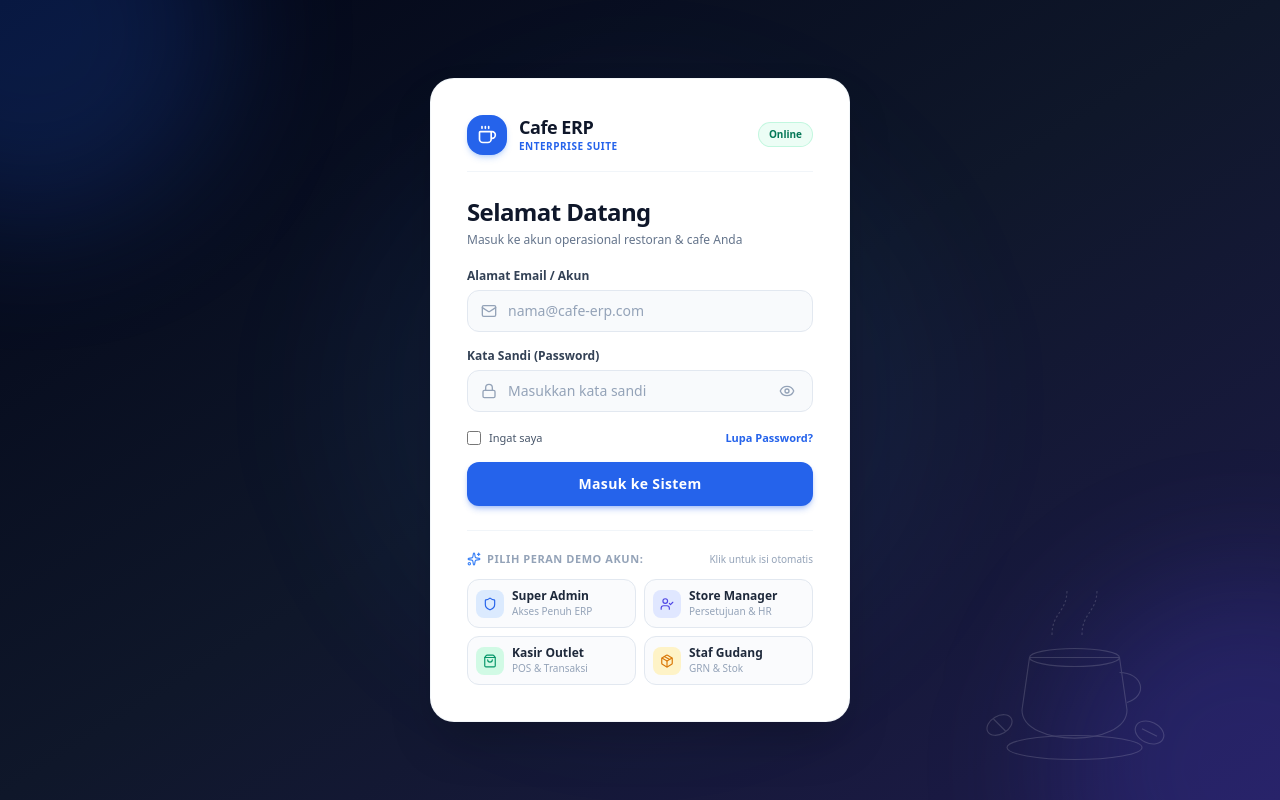
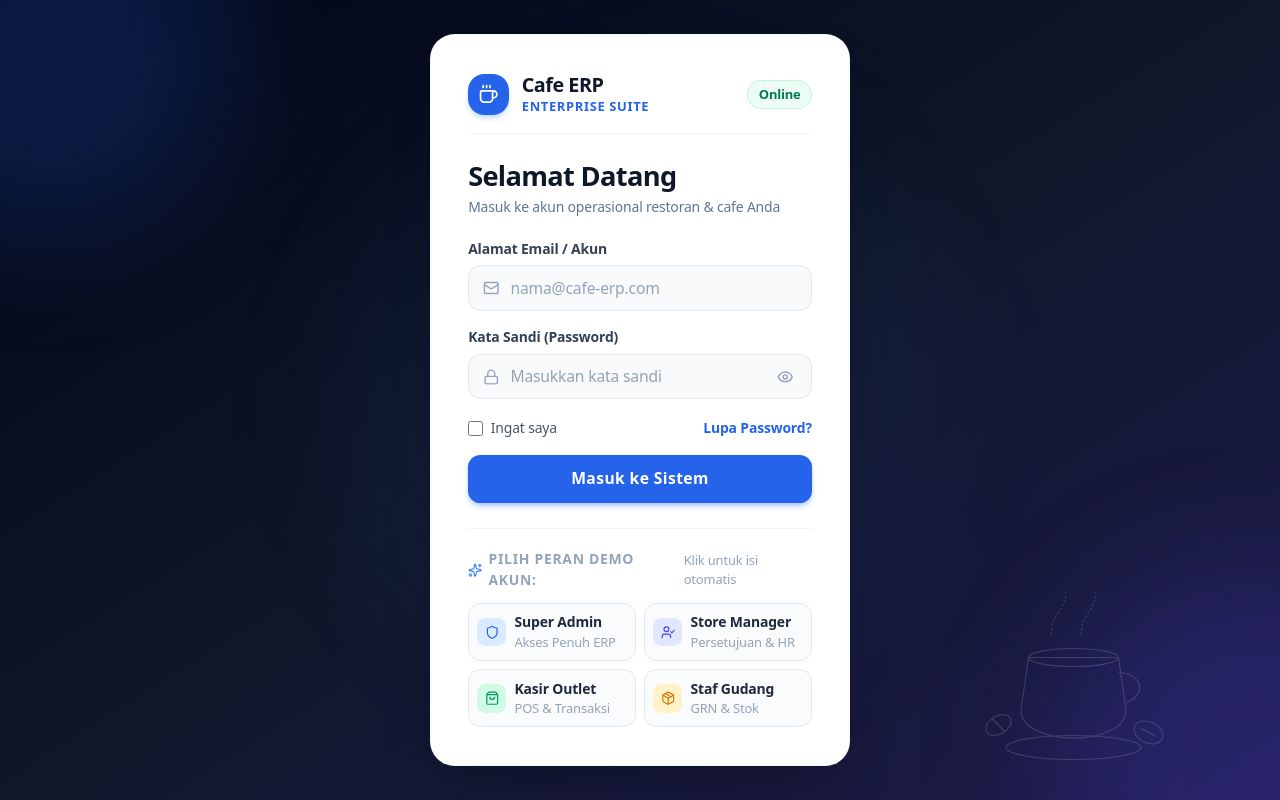
Before and after one commit to zrahmatullah/erp_management_system, a Vue app in the folder frontend/: page /login in a window 1280 px wide. Built offline with nearby package versions, Linux system fonts and the light colour scheme.

Commit message:
style(ui): increase global core scale for typography, buttons, and form controls

```diff
--- a/frontend/src/App.vue
+++ b/frontend/src/App.vue
@@ -1,5 +1,5 @@
 <template>
-  <n-config-provider>
+  <n-config-provider :theme-overrides="themeOverrides">
     <n-notification-provider>
       <n-message-provider>
         <n-dialog-provider>
@@ -13,7 +13,21 @@
 </template>
 
 <script setup lang="ts">
-import { NConfigProvider, NNotificationProvider, NMessageProvider, NDialogProvider } from 'naive-ui'
+import { NConfigProvider, NNotificationProvider, NMessageProvider, NDialogProvider, type GlobalThemeOverrides } from 'naive-ui'
 import ToastContainer from '@/components/common/ToastContainer.vue'
 import GlobalDialogContainer from '@/components/common/GlobalDialogContainer.vue'
+
+const themeOverrides: GlobalThemeOverrides = {
+  common: {
+    fontSize: '14.5px',
+    fontSizeMedium: '14.5px',
+    fontSizeLarge: '16px',
+    heightMedium: '38px',
+    heightLarge: '42px',
+    borderRadius: '12px',
+    primaryColor: '#2563EB',
+    primaryColorHover: '#1D4ED8',
+    primaryColorPressed: '#1E40AF'
+  }
+}
 </script>
--- a/frontend/src/style.css
+++ b/frontend/src/style.css
@@ -3,7 +3,49 @@
 @tailwind utilities;
 
 @layer base {
+  html {
+    font-size: 16.5px;
+    -webkit-font-smoothing: antialiased;
+    -moz-osx-font-smoothing: grayscale;
+    text-rendering: optimizeLegibility;
+  }
+
   body {
-    @apply bg-slate-50 text-slate-900 antialiased font-sans m-0 p-0;
+    @apply bg-slate-50 text-slate-900 antialiased font-sans m-0 p-0 text-sm;
+    letter-spacing: -0.011em;
+  }
+
+  /* Form Controls Ergonomic Touch & Click Scale */
+  input:not([type="checkbox"]):not([type="radio"]),
+  select,
+  textarea {
+    @apply text-sm transition-all;
+    line-height: 1.45;
+  }
+
+  input:not([type="checkbox"]):not([type="radio"]),
+  select {
+    min-height: 2.5rem; /* ~41px comfortable height */
+  }
+
+  /* Button ergonomics: Ensure touch/click targets are never cramped */
+  button.cursor-pointer:not(.p-1):not(.p-1\.5):not(.p-0):not(.p-0\.5) {
+    min-height: 2.375rem; /* ~39px */
   }
 }
+
+@layer utilities {
+  /* Prevent microscopic pixel text across legacy badges and tags */
+  .text-\[9px\] {
+    font-size: 0.725rem !important; /* ~12px */
+    line-height: 1rem !important;
+  }
+  .text-\[10px\] {
+    font-size: 0.785rem !important; /* ~13px */
+    line-height: 1.15rem !important;
+  }
+  .text-\[11px\] {
+    font-size: 0.845rem !important; /* ~14px */
+    line-height: 1.25rem !important;
+  }
+}
--- a/frontend/tailwind.config.js
+++ b/frontend/tailwind.config.js
@@ -6,6 +6,16 @@ export default {
   ],
   theme: {
     extend: {
+      fontSize: {
+        '2xs': ['0.75rem', { lineHeight: '1rem' }],       // ~12.5px
+        'xs': ['0.845rem', { lineHeight: '1.25rem' }],    // ~14px (upscaled from 12px)
+        'sm': ['0.95rem', { lineHeight: '1.4rem' }],      // ~15.7px (upscaled from 14px)
+        'base': ['1.0625rem', { lineHeight: '1.65rem' }], // ~17.5px (upscaled from 16px)
+        'lg': ['1.2rem', { lineHeight: '1.75rem' }],      // ~19.8px (upscaled from 18px)
+        'xl': ['1.375rem', { lineHeight: '1.875rem' }],   // ~22.7px (upscaled from 20px)
+        '2xl': ['1.65rem', { lineHeight: '2.1rem' }],     // ~27.2px (upscaled from 24px)
+        '3xl': ['2.1rem', { lineHeight: '2.5rem' }],
+      },
       colors: {
         primary: {
           DEFAULT: '#2563EB',
```
